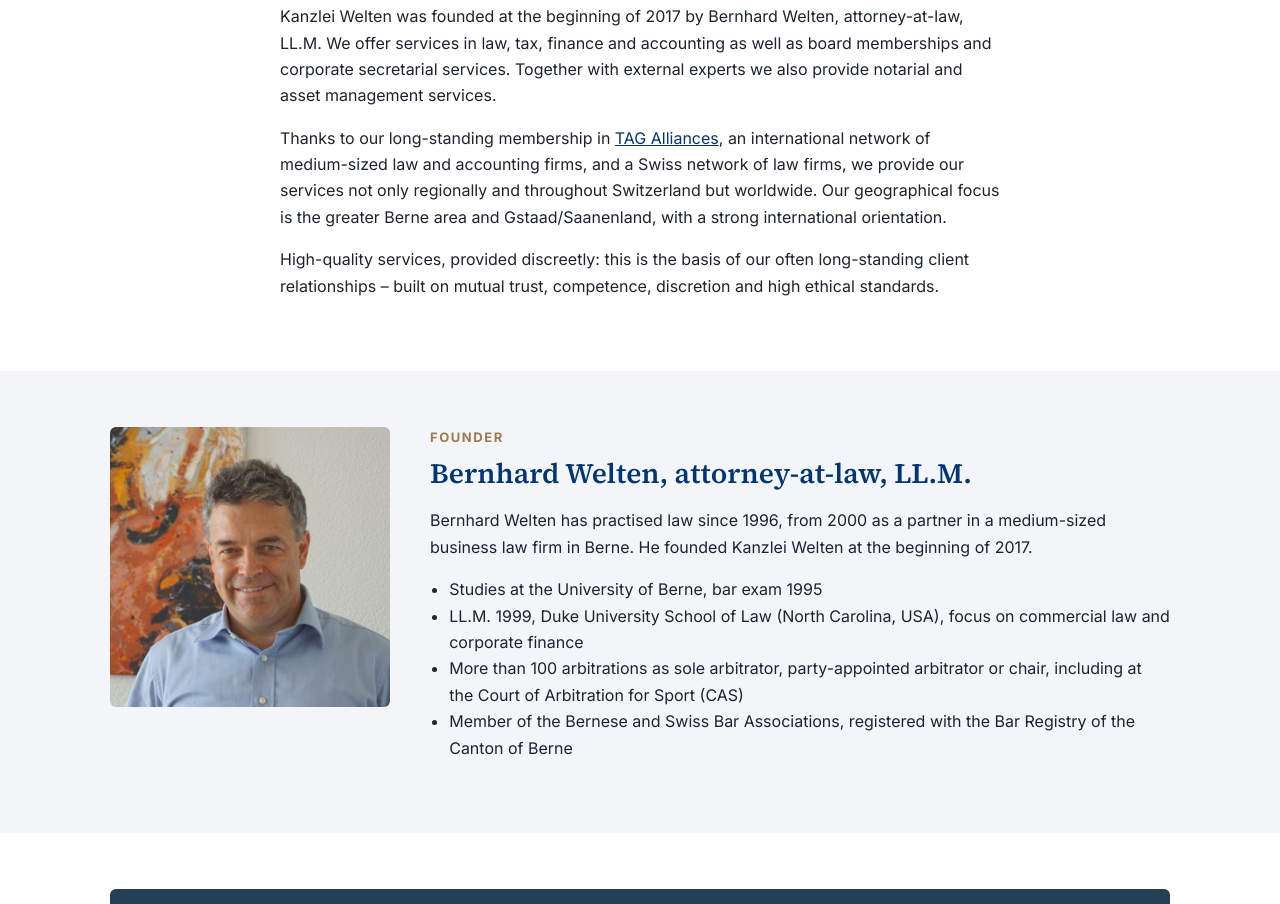
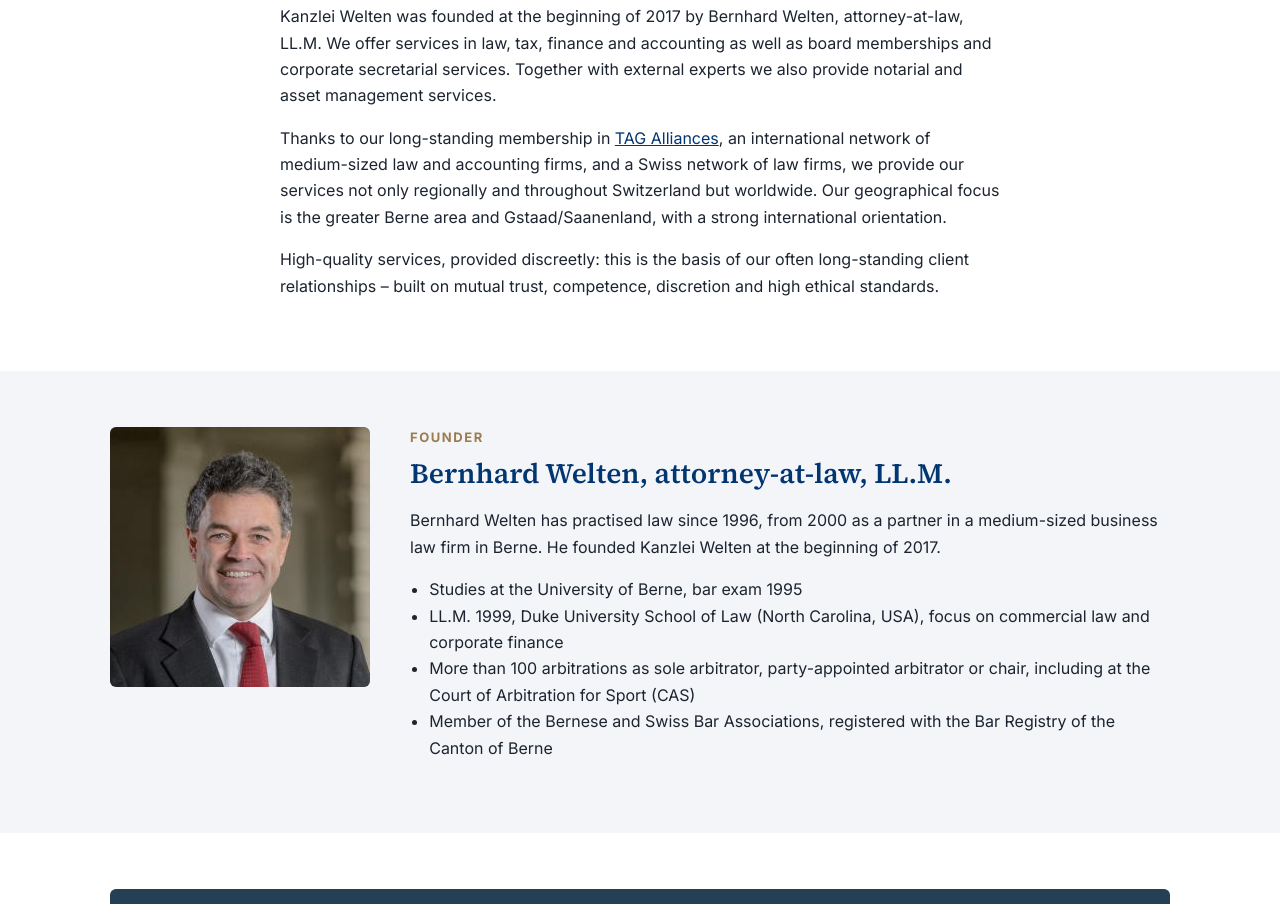
Before and after one commit to stefanhitz/kanzleiwelten-website, a website: page en/about.html in a window 1280 px wide. Shown: the part 356-1260 px from the top of the page. Drawn offline with Linux system fonts and the light colour scheme.

Commit message:
content: Profilbild Bernhard Welten im Anzug (Startseite, Über uns)
Co-Authored-By: Claude Opus 5.5 <noreply@anthropic.com>

```diff
--- a/css/style.css
+++ b/css/style.css
@@ -146,10 +146,10 @@ a.card:hover { box-shadow: 0 10px 24px rgba(2,54,113,.10); transform: translateY
 .card p { margin: 0; color: var(--color-text-light); font-size: 15px; }
 .card .more { display: inline-block; margin-top: 12px; font-weight: 600; color: var(--color-primary); font-size: 14px; }
 
-.profile { display: grid; grid-template-columns: 280px 1fr; gap: 40px; align-items: start; }
+.profile { display: grid; grid-template-columns: 260px 1fr; gap: 40px; align-items: start; }
 .profile img { width: 100%; border-radius: var(--radius); display: block; }
 .profile ul { padding-left: 1.2em; }
-@media (max-width: 720px) { .profile { grid-template-columns: 1fr; } .profile img { max-width: 280px; } }
+@media (max-width: 720px) { .profile { grid-template-columns: 1fr; } .profile img { max-width: 260px; } }
 
 .facts { display: grid; grid-template-columns: repeat(auto-fit, minmax(220px, 1fr)); gap: 20px; }
 .fact { border-left: 3px solid var(--color-accent); padding: 4px 0 4px 16px; }
--- a/en/about.html
+++ b/en/about.html
@@ -30,7 +30,7 @@
 <section class="section section-alt">
   <div class="container">
     <div class="profile">
-      <img src="/img/team/bernhard-welten.jpg" alt="Bernhard Welten" width="640" height="640">
+      <img src="/img/team/bernhard-welten-anzug.jpg" alt="Bernhard Welten" width="260" height="260">
       <div>
         <p class="eyebrow">Founder</p>
         <h2>Bernhard Welten, attorney-at-law, LL.M.</h2>
```
Also changed, not shown: en/index.html (+1 -1 lines), index.html (+1 -1 lines), ueber-uns.html (+1 -1 lines), img/team/bernhard-welten-anzug.jpg (added).
